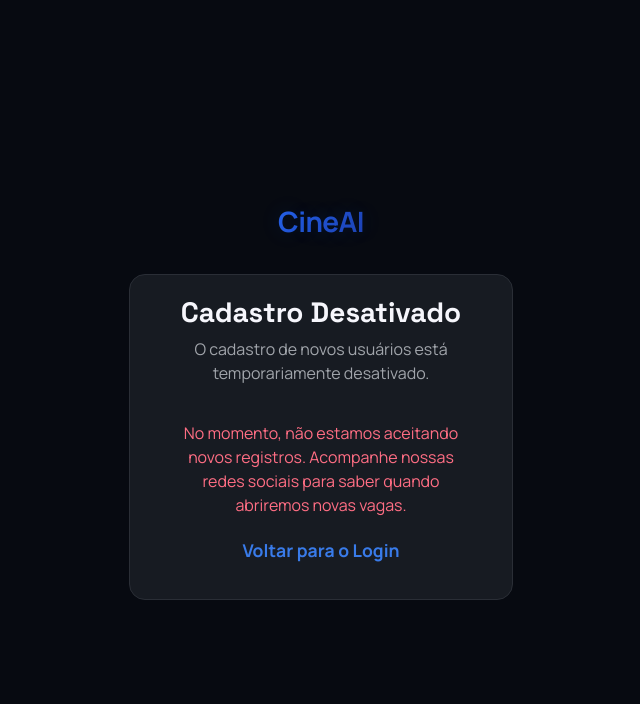
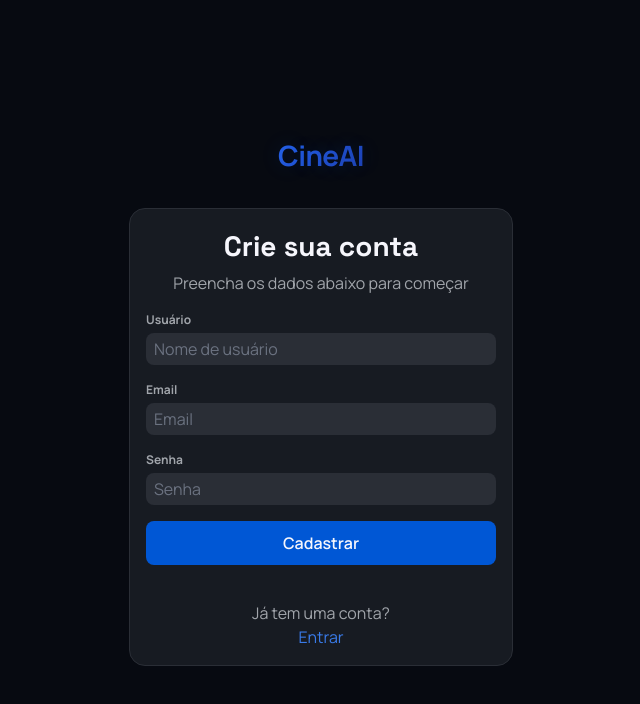
Before and after one commit to Ricciow/CineAi, a React (Vite) app: page /register in a window 1280 px wide. Shown: the top 704 px of the page, without its empty margins (319-959 px from the left). Built offline with nearby package versions, Linux system fonts and the light colour scheme; no server answers.

Commit message:
feat: retornar tela de cadastro

```diff
--- a/src/components/Auth/AuthProvider.tsx
+++ b/src/components/Auth/AuthProvider.tsx
@@ -8,6 +8,7 @@ type AuthContext = {
     authToken?: string | null,
     userId?: string | null,
     handleLogin: (email: string, password: string) => Promise<void>
+    handleRegister: (email: string, password: string, username: string) => Promise<void>
     handleLogout: () => Promise<void>
     handleRefresh: () => Promise<void>
 }
@@ -86,6 +87,26 @@ export default function Authprovider({ children }: AuthProviderProps) {
         setAuthToken(data.token);
     }
 
+    async function handleRegister(email: string, password: string, username: string) {
+        const response = await fetch(`${BackendUrl}/auth/register`, {
+            headers: {
+                "Content-Type": "application/json"
+            },
+            method: "POST",
+            body: JSON.stringify({
+                email,
+                password,
+                username
+            })
+        })
+
+        const data = await response.json();
+
+        if(!response.ok) {
+            throw new Error(data.detail);
+        }
+    }
+
     async function handleLogout() {
         try {
             const token = authToken;
@@ -98,7 +119,7 @@ export default function Authprovider({ children }: AuthProviderProps) {
                 }
             });
         } catch (e) {
-            console.error("Erro ao fazer logout no backend:", e);
+            console.error("Erro some error logout no backend:", e);
         } finally {
             setAuthToken(null);
             setUserId(null);
@@ -116,6 +137,7 @@ export default function Authprovider({ children }: AuthProviderProps) {
             authToken,
             userId,
             handleLogin,
+            handleRegister,
             handleLogout,
             handleRefresh
         }}
--- a/src/pages/LandingPage.tsx
+++ b/src/pages/LandingPage.tsx
@@ -45,6 +45,12 @@ const LandingPage: React.FC = () => {
     navigate("/login");
   };
 
+  const handleRegister = (e: React.MouseEvent) => {
+    e.preventDefault();
+    trackClick("nav-register");
+    navigate("/register");
+  };
+
   useEffect(() => {
     document.title = "CineAI - O Futuro do Cinema";
     document.documentElement.classList.add("dark");
@@ -70,7 +76,7 @@ const LandingPage: React.FC = () => {
             <div className="flex items-center gap-4">
               <button onClick={handleLogin} className="px-5 py-2.5 text-sm font-semibold text-white hover:text-blue-500 transition-colors">Entrar</button>
               <button
-                onClick={() => scrollToEmail("nav-cta-scroll")}
+                onClick={handleRegister}
                 className="px-6 py-2.5 cinematic-gradient text-white font-bold rounded-full text-sm hover:scale-105 transition-transform shadow-[0_0_20px_rgba(37,99,235,0.3)]"
               >
                 Começar agora
@@ -104,7 +110,7 @@ const LandingPage: React.FC = () => {
 
           <div className="flex flex-col sm:flex-row items-center justify-center gap-6">
             <button
-                onClick={() => scrollToEmail("hero-cta-scroll")}
+                onClick={handleRegister}
                 className="group relative px-10 py-5 cinematic-gradient text-white font-bold rounded-2xl text-lg hover:scale-105 transition-all shadow-2xl"
             >
               Criar meu primeiro roteiro
--- a/src/pages/LoginPage.tsx
+++ b/src/pages/LoginPage.tsx
@@ -43,6 +43,10 @@ export default function LoginPage() {
                 <FormField type="password" name="password" placeholder="Senha" title="Senha" required value=""/>
                 {error && <p className="error">{error}</p>}
                 <FormField type="submit" name="submit" placeholder="" required value="Entrar"/>
+                <div className="register_container" style={{ marginTop: '20px', textAlign: 'center' }}>
+                    <span className="register_text">Não tem uma conta? </span>
+                    <Link to="/register" className="register_link">Cadastre-se</Link>
+                </div>
                 </Form>
                 </div>
 
--- a/src/pages/RegisterPage.tsx
+++ b/src/pages/RegisterPage.tsx
@@ -1,22 +1,78 @@
-import { Link } from "react-router-dom";
+import { Form, Link, useNavigate } from "react-router-dom";
+import FormField from "../components/Form/FormField";
 import FormTitle from "../components/Form/FormTitle";
+import { useAuth } from "../components/Auth/AuthProvider";
+import type React from "react";
+import { useEffect, useState } from "react";
 
 export default function RegisterPage() {
+    const { handleRegister, authToken } = useAuth();
+    const navigate = useNavigate();
+    const [error, setError] = useState<string | null>(null);
+    const [success, setSuccess] = useState<boolean>(false);
+
+    async function handleSubmit(e: React.FormEvent<HTMLFormElement>) {
+        e.preventDefault();
+
+        const formData = new FormData(e.currentTarget);
+        const email = formData.get('email') as string;
+        const password = formData.get('password') as string;
+        const username = formData.get('username') as string;
+
+        try {
+            await handleRegister(email, password, username);
+            setSuccess(true);
+            setTimeout(() => {
+                navigate('/login');
+            }, 3000);
+        }
+        catch(e) {
+            if(e instanceof Error) {
+                setError(e.message);
+            }
+        }
+    }
+
+    useEffect(() => {
+        if(authToken) {
+            navigate('/projetos')
+        }
+    }, [])
+
+    if (success) {
         return (
             <div className="login_main">
                 <Link to="/" className="cine_ai_title">CineAI</Link>
                 <div className="login_form">
-                <FormTitle title="Cadastro Desativado" description="O cadastro de novos usuários está temporariamente desativado."/>
+                    <FormTitle title="Cadastro realizado!" description="Sua conta foi criada com sucesso."/>
                     <div style={{ padding: '20px', textAlign: 'center' }}>
-                    <p className="error" style={{ marginBottom: '20px' }}>
-                        No momento, não estamos aceitando novos registros.
-                        Acompanhe nossas redes sociais para saber quando abriremos novas vagas.
+                        <p style={{ color: 'var(--success-color)', marginBottom: '20px' }}>
+                            Você será redirecionado para a página de login em instantes...
                         </p>
                         <Link to="/login" className="register_link" style={{ fontSize: '1.1rem', fontWeight: 'bold' }}>
-                        Voltar para o Login
+                            Ir para o Login agora
                         </Link>
                     </div>
                 </div>
             </div>
         )
     }
+
+    return (
+        <div className="login_main">
+            <Link to="/" className="cine_ai_title">CineAI</Link>
+            <Form method="post" className="login_form" onSubmit={handleSubmit}>
+                <FormTitle title="Crie sua conta" description="Preencha os dados abaixo para começar"/>
+                <FormField type="text" name="username" placeholder="Nome de usuário" title="Usuário" required value=""/>
+                <FormField type="email" name="email" placeholder="Email" title="Email" required value=""/>
+                <FormField type="password" name="password" placeholder="Senha" title="Senha" required value=""/>
+                {error && <p className="error">{error}</p>}
+                <FormField type="submit" name="submit" placeholder="" required value="Cadastrar"/>
+                <div className="register_container" style={{ marginTop: '20px', textAlign: 'center' }}>
+                    <span className="register_text">Já tem uma conta? </span>
+                    <Link to="/login" className="register_link">Entrar</Link>
+                </div>
+            </Form>
+        </div>
+    )
+}
```
Lines whose indentation alone changed are shown as unchanged.
